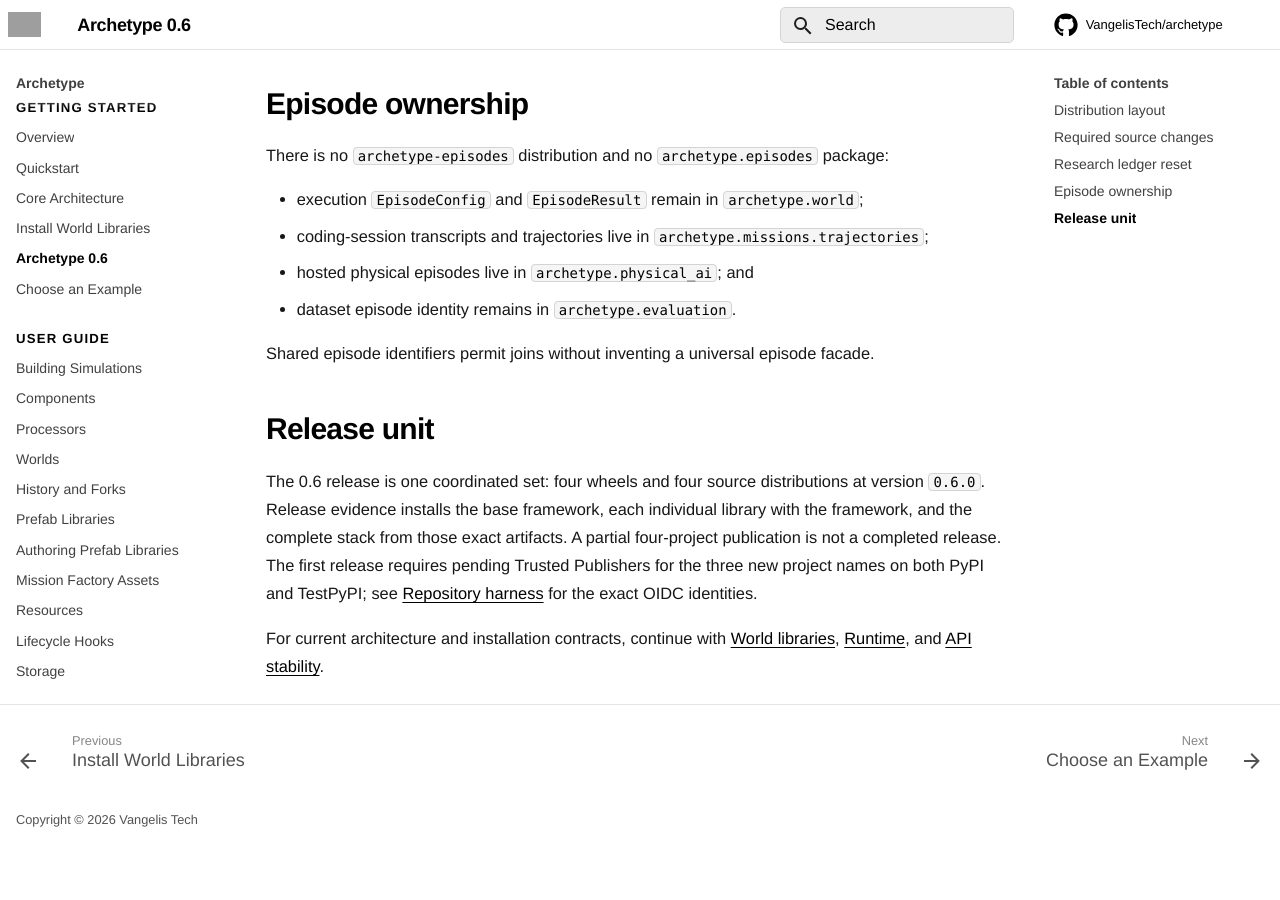
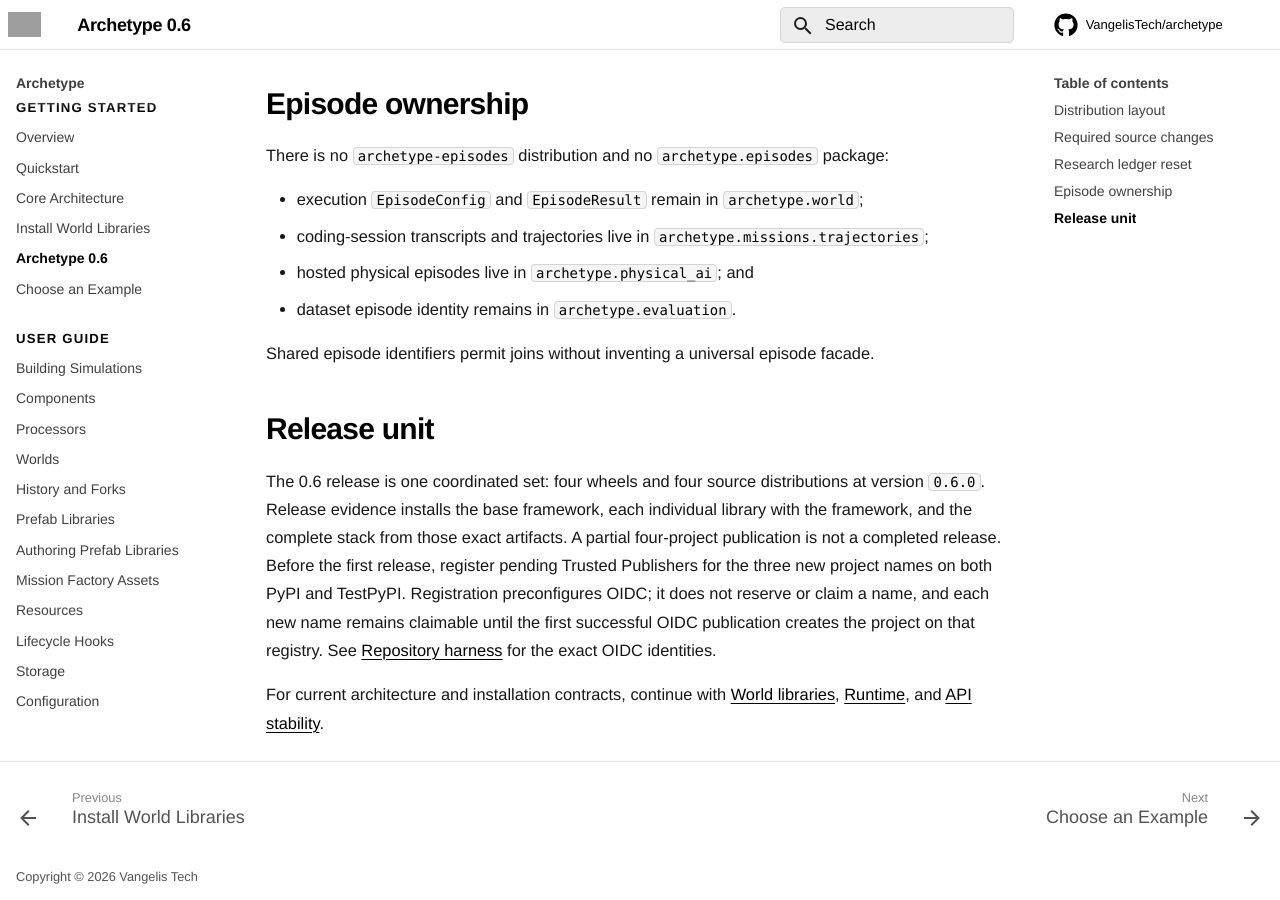
Before and after one commit to VangelisTech/archetype, an MkDocs documentation site: the page built from docs/guide/release-0.6.md, in a window 1280 px wide and 900 px high, scrolled down 2150 px. Built offline with MkDocs 1.6.1 and Material for MkDocs 9.7.7, drawn with Linux system fonts in a browser that asks for light colours; comment, search, counter and statistics services are not loaded; before the commit the page ends 2993 px from its top, so only the background shows below that; grey boxes are pictures that could not be loaded.

Commit message:
docs: clarify pending publisher semantics

```diff
--- a/docs/guide/release-0.6.md
+++ b/docs/guide/release-0.6.md
@@ -82,8 +82,10 @@
 distributions at version `0.6.0`. Release evidence installs the base framework,
 each individual library with the framework, and the complete stack from those
 exact artifacts. A partial four-project publication is not a completed release.
-The first release requires pending Trusted Publishers for the three new project
-names on both PyPI and TestPyPI; see
+Before the first release, register pending Trusted Publishers for the three new
+project names on both PyPI and TestPyPI. Registration preconfigures OIDC; it does
+not reserve or claim a name, and each new name remains claimable until the first
+successful OIDC publication creates the project on that registry. See
 [Repository harness](repository-harness.md) for the exact OIDC identities.
 
 For current architecture and installation contracts, continue with
```
Also changed, not shown: CONTRIBUTING.md (+8 -6 lines), docs/guide/repository-harness.md (+4 -1 lines), 1 other file.
